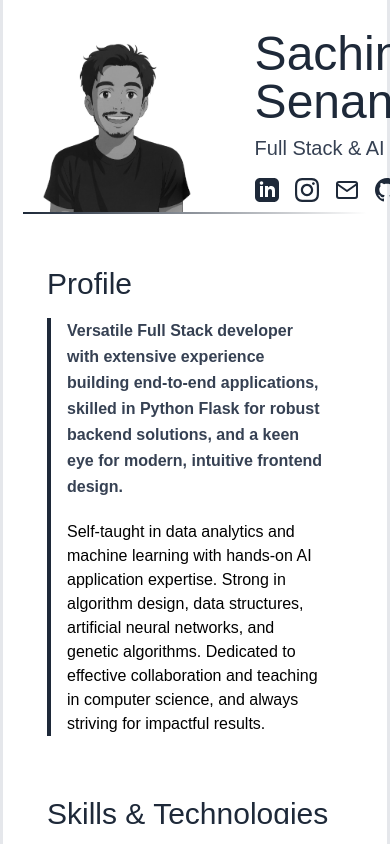
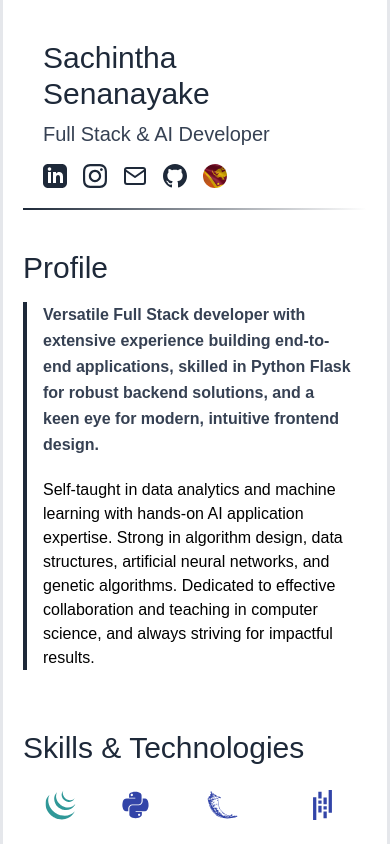
Before and after one commit to sachintha180/sachintha-portfolio, a React (Vite) app in the folder frontend/: page / in a window 390 px wide. Built offline with nearby package versions, Linux system fonts and the light colour scheme; a web font is replaced by a local one.

Commit message:
add responsive behaviour

```diff
--- a/frontend/src/components/ExperimentCard.tsx
+++ b/frontend/src/components/ExperimentCard.tsx
@@ -8,7 +8,7 @@ export default function ExperimentCard({ experiment }: ExperimentCardProps) {
   return (
     <div className="border-gray-200 border-2 rounded-lg overflow-hidden px-4 py-2 flex items-center gap-2">
       {/* Logo/Icon */}
-      <div className="w-12 h-12 flex items-center justify-center">
+      <div className="w-12 h-12 md:flex items-center justify-center hidden">
         {experiment.logo}
       </div>
 
--- a/frontend/src/components/HomeHeader.tsx
+++ b/frontend/src/components/HomeHeader.tsx
@@ -1,20 +1,22 @@
 export default function HomeHeader() {
   return (
-    <header className="flex max-h-[200px] rounded-sm w-full mb-10">
+    <header className="flex max-h-[250px] rounded-sm w-full mb-10">
       {/* Gradient Border Container */}
       <div className="bg-gradient-to-r from-gray-800 to-transparent w-full">
         {/* White Background Container */}
-        <div className="flex bg-white mb-[2px] gap-10">
+        <div className="flex bg-white mb-[2px] gap-10 p-5 md:p-0">
           {/* Profile Image */}
           <img
             src="profile_img.png"
             alt="Sachintha Senanayake"
-            className="w-48 h-48 grayscale-100 self-end"
+            className="hidden md:block md:w-48 md:h-48 grayscale-100 self-end"
           />
 
           {/* Name and Title */}
           <div className="self-center flex flex-col gap-2 flex-1">
-            <h1 className="text-5xl text-gray-800">Sachintha Senanayake</h1>
+            <h1 className="text-3xl lg:text-4xl 2xl:text-5xl text-gray-800">
+              Sachintha Senanayake
+            </h1>
             <p className="text-xl text-gray-700">Full Stack & AI Developer</p>
 
             {/* Social Icons */}
@@ -89,7 +91,12 @@ export default function HomeHeader() {
               </a>
 
               {/* Sri Lankan Flag */}
-              <img src="srilankan_flag.jpg" alt="Sri Lankan Flag" className="w-6 h-6 object-cover rounded-full" title="I'm from Sri Lanka!" />
+              <img
+                src="srilankan_flag.jpg"
+                alt="Sri Lankan Flag"
+                className="w-6 h-6 object-cover rounded-full"
+                title="I'm from Sri Lanka!"
+              />
             </div>
           </div>
         </div>
--- a/frontend/src/components/SkillBatches.tsx
+++ b/frontend/src/components/SkillBatches.tsx
@@ -9,8 +9,9 @@ export default function SkillBatches({ batchesRef }: SkillBatchesProps) {
     <div ref={batchesRef} className="flex gap-4">
       {/* Skill Batch */}
       {Object.entries(allSkills).map(([title, skillEntry], batchIndex) => (
-        <table>
+        <table key={`${batchIndex}`}>
           {/* Skill Logos */}
+          <tbody>
             <tr>
               {skillEntry.skills.map((skill, index) => (
                 <td
@@ -61,6 +62,7 @@ export default function SkillBatches({ batchesRef }: SkillBatchesProps) {
                 {title}
               </td>
             </tr>
+          </tbody>
         </table>
       ))}
     </div>
--- a/frontend/src/pages/Home.tsx
+++ b/frontend/src/pages/Home.tsx
@@ -41,7 +41,7 @@ export default function Home() {
       <MouseFollower radius={200} zIndex={30} position={mouse} />
 
       {/* Main Section */}
-      <main className="md:w-1/2 mx-auto h-full font-title p-5 bg-white border-x-3 border-gray-200 z-30 relative flex flex-col">
+      <main className="mx-auto w-full h-full font-title p-5 bg-white border-x-3 border-gray-200 z-30 relative flex flex-col xl:w-1/2">
         {/* Header Row - Fixed at top */}
         <div className="flex-shrink-0">
           <HomeHeader />
@@ -50,7 +50,7 @@ export default function Home() {
         {/* Content Section - Scrollable */}
         <section
           id="content"
-          className="space-y-15 mx-3 p-3 overflow-y-auto flex-grow"
+          className="space-y-15 md:p-3 overflow-y-auto flex-grow xl:mx-3"
         >
           {/* Profile Row */}
           <div className="w-full">
```
Lines whose indentation alone changed are shown as unchanged.
